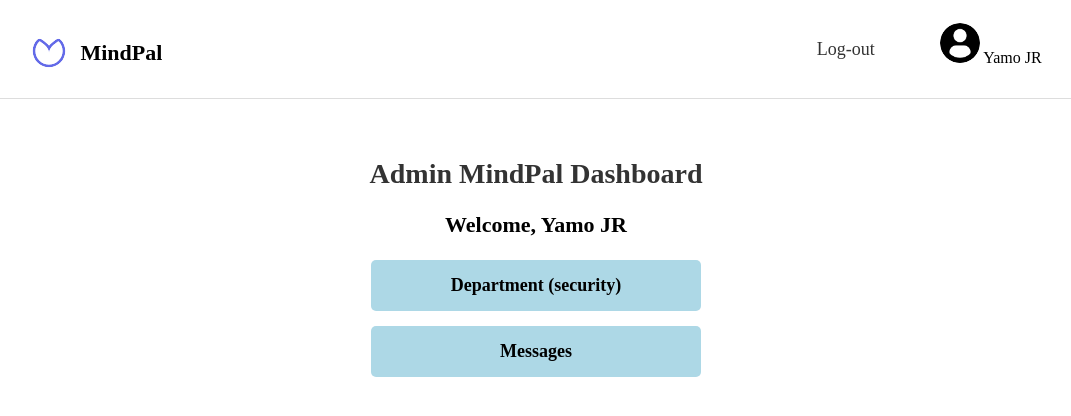
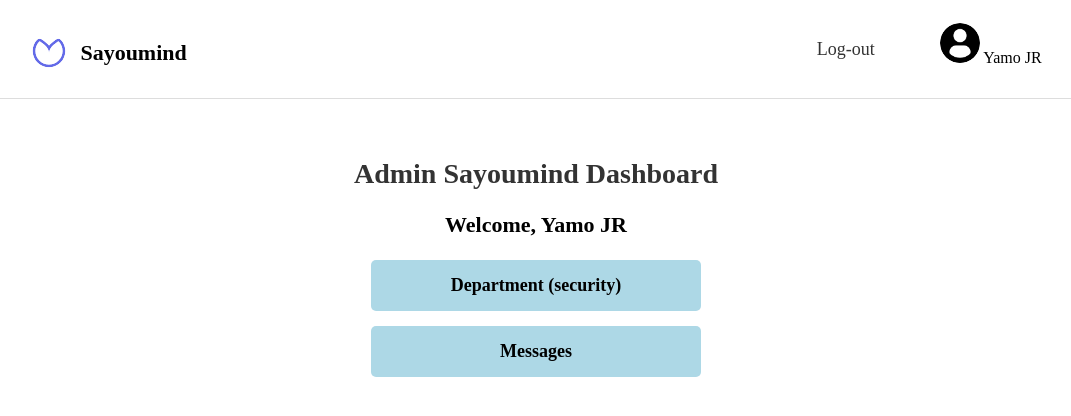
Before and after one commit to Coach-Bamie/Sayoumind, a PHP site: page /fud-Mindpal/admin/admin_dashboard.php in a window 1280 px wide. Shown: the top 416 px of the page, without its empty margins (104-1175 px from the left). Run offline with PHP 8.4, Linux system fonts and the light colour scheme; a user stored in the database is signed in.

Commit message:
Update admin_dashboard.php

```diff
--- a/admin/admin_dashboard.php
+++ b/admin/admin_dashboard.php
@@ -16,7 +16,7 @@ if (!isset($_SESSION['username'])) {
 <head>
     <meta charset="UTF-8">
     <meta name="viewport" content="width=device-width, initial-scale=1.0">
-    <title>MindPal Dashboard</title>
+    <title>Sayoumind Dashboard</title>
     <style>
         /* Base Styles (for Desktop) */
 
@@ -189,7 +189,7 @@ nav ul li a.active {
     <header>
         <div class="logo">
             <img src="../assets/images/mindpal_logo.png" alt="MindPal Logo">
-            <span>MindPal</span>
+            <span>Sayoumind</span>
         </div>
         <button class="menu-toggle">☰</button>
         <button class="close-menu">✖</button>
@@ -207,7 +207,7 @@ nav ul li a.active {
     </header>
     <!-- Dashboard Content -->
     <main class="dashboard">
-        <h1>Admin MindPal Dashboard</h1>
+        <h1>Admin Sayoumind Dashboard</h1>
         <p class="welcome">Welcome, <?php echo $_SESSION['username'] ?? 'Guest'; ?></p>
         <div class="quick-actions">
             <a href="#" class="btn-action">Department (<?php echo $_SESSION['role'] ?>)</a>
```
